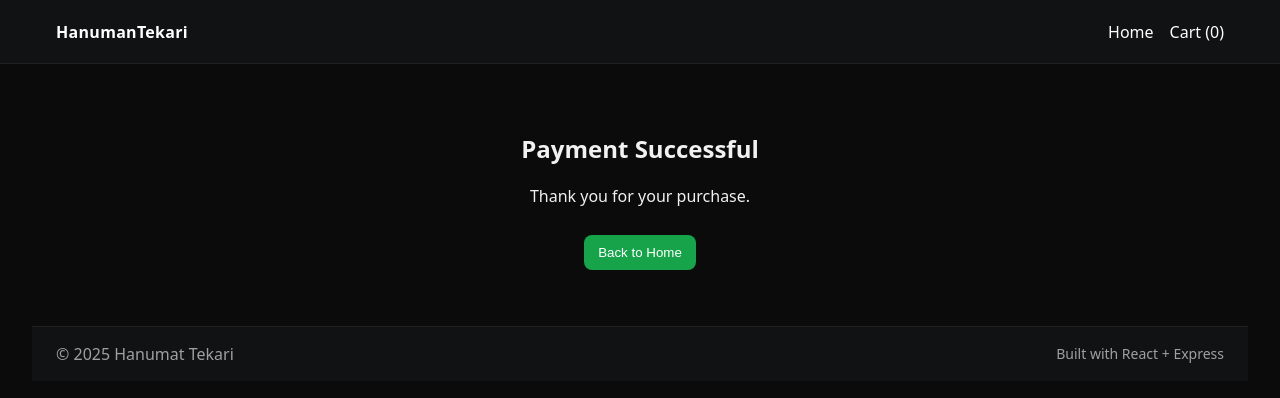
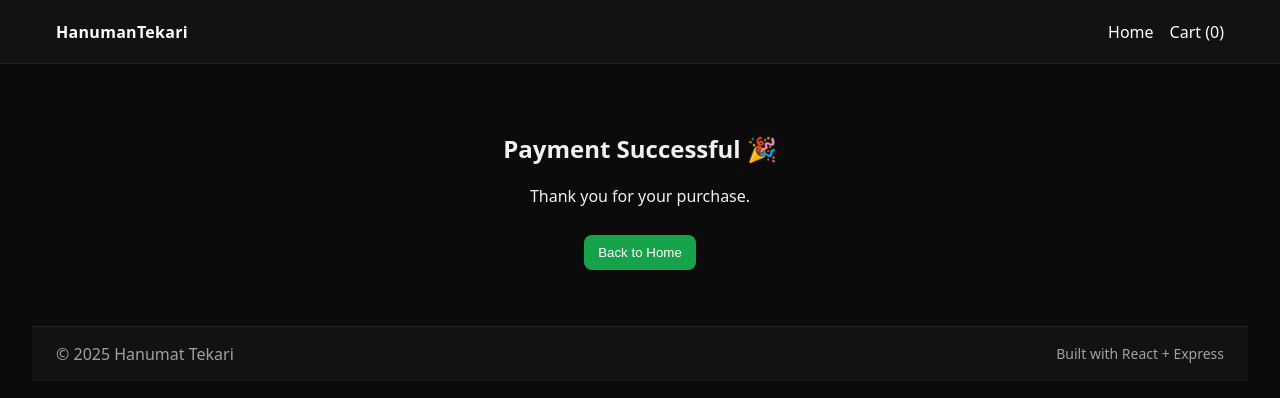
Before and after one commit to infuber/Hanumantekri, a React (Vite) app in the folder client/: page /thank-you in a window 1280 px wide. Shown: the top 398 px of the page. Built offline with nearby package versions, Linux system fonts and the light colour scheme.

Commit message:
tracker script added

```diff
--- a/client/src/pages/ThankYou.jsx
+++ b/client/src/pages/ThankYou.jsx
@@ -1,18 +1,19 @@
-import { useLocation, Link } from 'react-router-dom'
+import { useLocation, Link } from 'react-router-dom';
 import { useEffect } from 'react';
-import Container from '../components/Container.jsx'
+import Container from '../components/Container.jsx';
 
 const ThankYou = () => {
-  const location = useLocation()
+  const location = useLocation();
   const orderId = location.state?.orderId;
 
   useEffect(() => {
-    // Dynamically load tracker.js from infuber.com
+    // --- Dynamically load Infuber Tracker ---
     const script = document.createElement('script');
     script.src = 'https://www.infuber.com/tracker.js';
     script.async = true;
     script.defer = true;
-    script.onload = () => console.log('✅ Tracker script loaded successfully');
+    script.crossOrigin = 'anonymous'; // important for CORS
+    script.onload = () => console.log('✅ Infuber tracker loaded successfully');
     script.onerror = (err) => console.error('❌ Failed to load tracker script:', err);
     document.body.appendChild(script);
 
@@ -26,13 +27,16 @@ const ThankYou = () => {
     <main style={{ padding: '16px 0' }}>
       <Container>
         <div style={{ textAlign: 'center' }}>
-          <h2>Payment Successful</h2>
+          <h2>Payment Successful 🎉</h2>
           {orderId && <div style={{ marginTop: 8 }}>Order ID: {orderId}</div>}
           <p style={{ marginTop: 12 }}>Thank you for your purchase.</p>
-          <Link to="/"><button style={{ marginTop: 12 }}>Back to Home</button></Link>
+          <Link to="/">
+            <button style={{ marginTop: 12 }}>Back to Home</button>
+          </Link>
         </div>
       </Container>
     </main>
-  )
-}
+  );
+};
+
 export default ThankYou;
```
